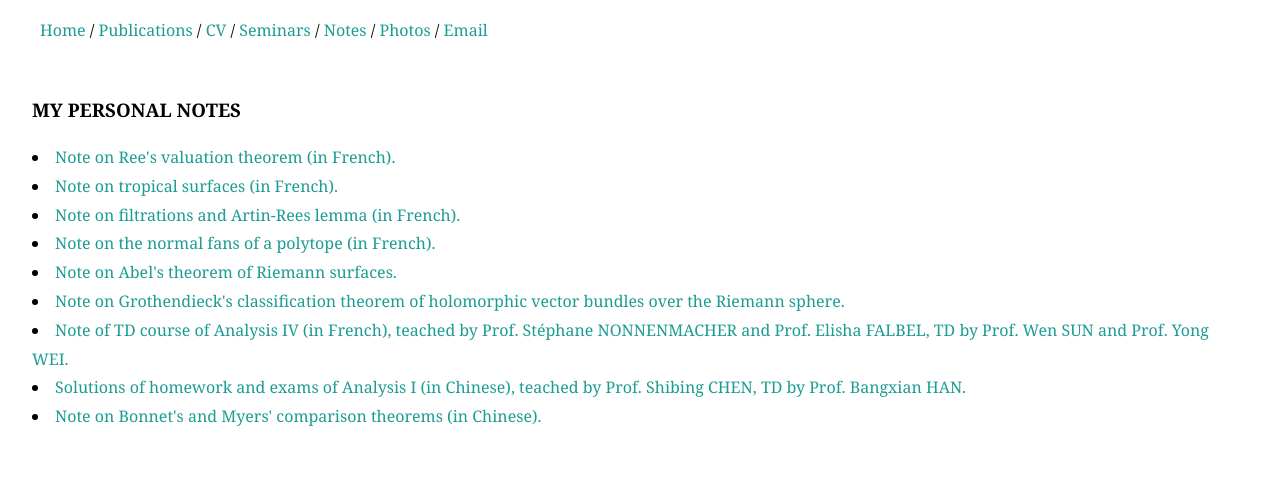
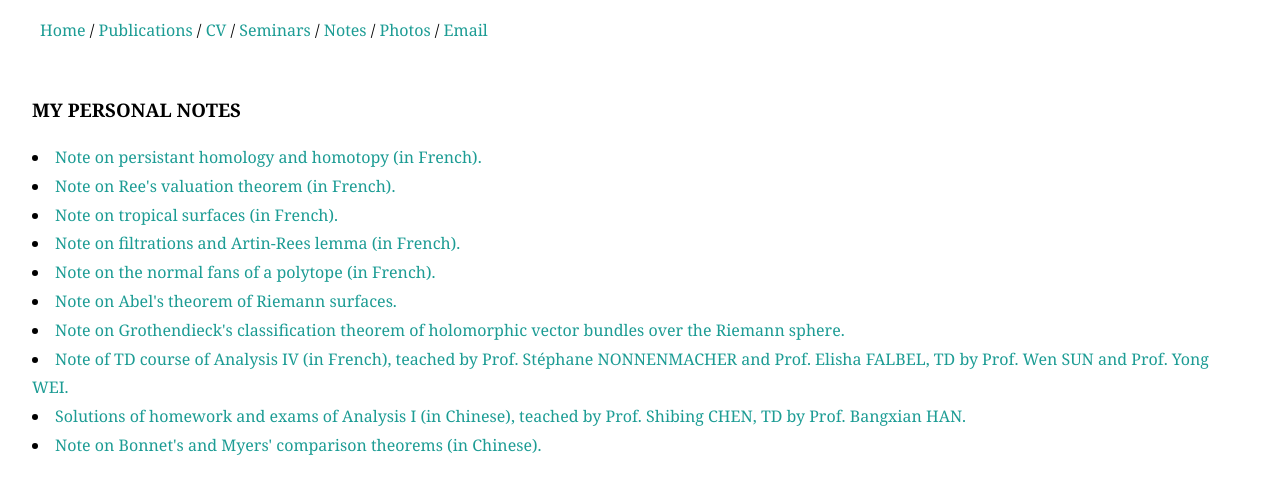
Before and after one commit to XiaoweiYEXavier/XiaoweiYEXavier.github.io, a Jekyll site: the page built from Notes/index.html, in a window 1280 px wide. Shown: the top 494 px of the page. Built offline with Jekyll 4.4.1, drawn with Linux system fonts in a browser that asks for light colours; some web fonts are replaced.

Commit message:
Update index.html

```diff
--- a/Notes/index.html
+++ b/Notes/index.html
@@ -6,6 +6,7 @@ title: YE Xiaowei
 	<section>
 		<h3>My personal notes</h3>
 		<u1>
+	   <li><a href="/Notes/Rapport_Persistant.pdf" target="blank">Note on persistant homology and homotopy (in French). </a></li>
 	   <li><a href="/Notes/MAT02_RapportFinal.pdf" target="blank">Note on Ree's valuation theorem (in French). </a></li>
 	   <li><a href="/Notes/Tropical_Rainforest.pdf" target="blank">Note on tropical surfaces (in French). </a></li>
 	   <li><a href="/Notes/Filtrations_et_Lemme_d_Artin_Rees.pdf" target="blank">Note on filtrations and Artin-Rees lemma (in French). </a></li>
```
